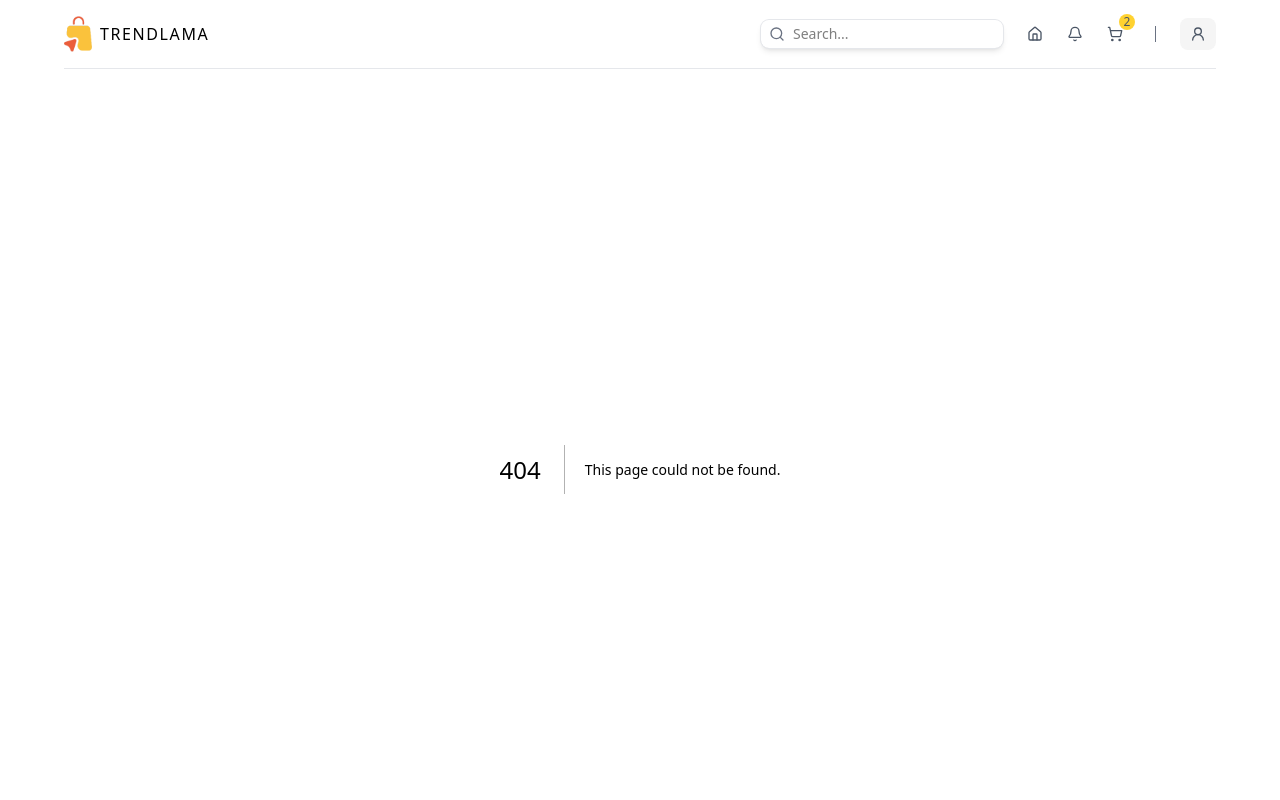
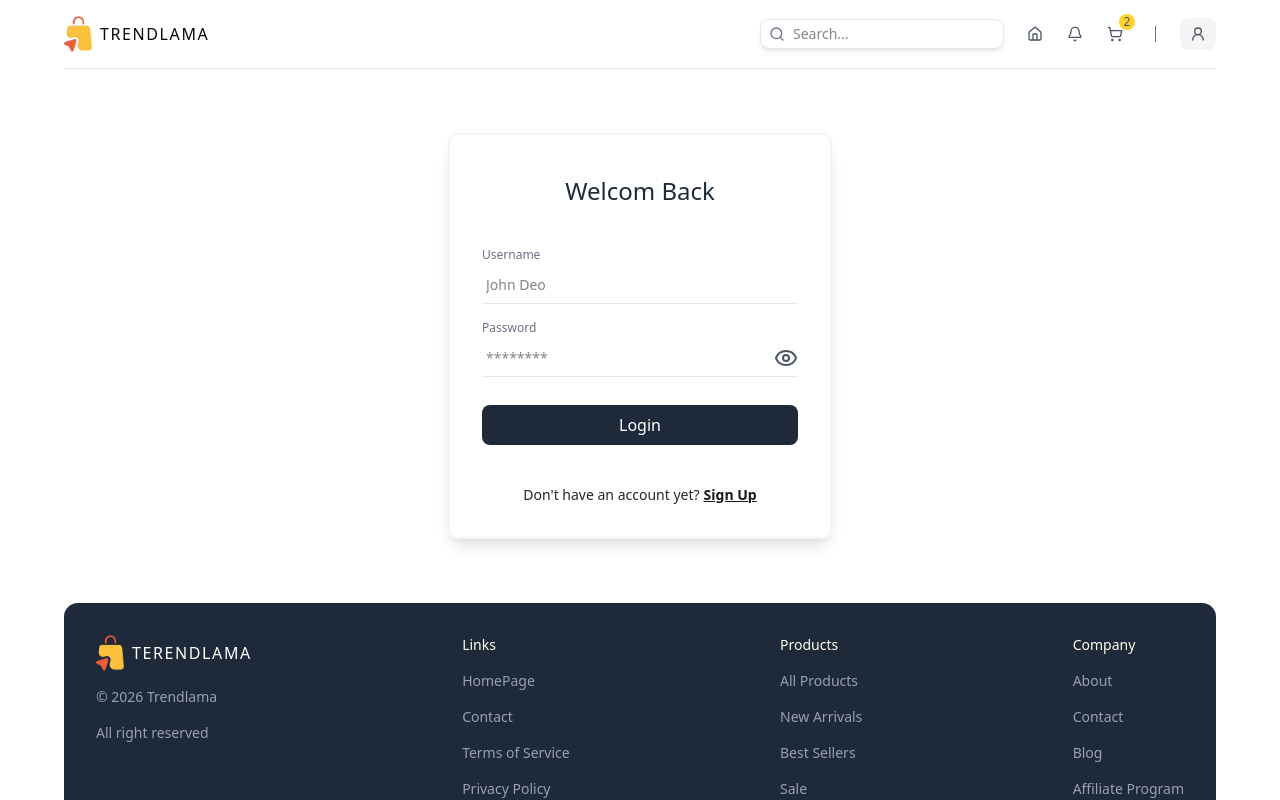
Before and after one commit to SheHab970/e-commerce_app, a Next.js app: page /login in a window 1280 px wide. Before the commit this address had no page. Shown: the top 800 px of the page. Built offline with nearby package versions, Linux system fonts and the light colour scheme.

Commit message:
Create and design Login page

```diff
--- /dev/null
+++ b/src/app/login/page.tsx
@@ -0,0 +1,27 @@
+import LoginForm from "@/components/forms/LoginForm";
+import Link from "next/link";
+
+const LoginPage = () => {
+    return (
+        <div className="flex items-center justify-center mt-16">
+            <div className="flex flex-col items-center gap-8 w-full lg:w-1/3 shadow-lg border-2 border-gray-100 p-8 rounded-lg">
+                {/* HEADER */}
+                <h1 className="text-gray-800 font-medium text-2xl py-2">
+                    Welcom Back
+                </h1>
+                {/* LOGIN FORM */}
+                <LoginForm />
+                {/* SIGN UP LINK */}
+                <p className="text-center mt-2 text-sm text-neutral-800">
+                    Don&apos;t have an account yet?
+                    <Link href="/register" className="pl-1 text-primary font-semibold underline">
+                        Sign Up
+                    </Link>
+                </p>
+            </div>
+
+        </div>
+    );
+}
+
+export default LoginPage;
--- a/src/components/Navbar.tsx
+++ b/src/components/Navbar.tsx
@@ -43,12 +43,16 @@ const Navbar = () => {
                             </Button>
                         </DropdownMenuTrigger>
                         <DropdownMenuContent align="end">
-                            <DropdownMenuItem>
-                                 <Link href="/login" className="w-full">Login</Link>
-                            </DropdownMenuItem>
-                            <DropdownMenuItem>
-                                 <Link href="/register" className="w-full">Sign In</Link>
-                            </DropdownMenuItem>
+                            <Link href="/login" className="w-full">
+                                <DropdownMenuItem>
+                                    Login
+                                </DropdownMenuItem>
+                            </Link>
+                            <Link href="/register" className="w-full cursor-pointer">
+                                <DropdownMenuItem>
+                                    Sign Up
+                                </DropdownMenuItem>
+                            </Link>
                         </DropdownMenuContent>
                     </DropdownMenu>
                     {/* <Link href="/login" className="text-sm duration-200 hover:bg-gray-800 px-3 py-1.5 rounded-xl m-0 hover:text-amber-50">Sign in</Link> */}
--- /dev/null
+++ b/src/components/forms/LoginForm.tsx
@@ -0,0 +1,86 @@
+'use client'
+
+import { LoginFormInput, loginFormSchema } from "../../types";
+import { SubmitHandler, useForm } from "react-hook-form";
+import { zodResolver } from "@hookform/resolvers/zod";
+import { useRouter } from "next/navigation";
+import { date } from "zod";
+import { useState } from "react";
+import { Eye, EyeOff } from "lucide-react";
+
+const LoginForm = () => {
+
+    const router = useRouter();
+    const [showPassword, setShowPasswoed] = useState(false);
+
+    const {
+        register,
+        handleSubmit,
+        formState: { errors, isSubmitting}
+    } = useForm<LoginFormInput>({
+        resolver : zodResolver(loginFormSchema)
+    })
+
+    const handelLoginForm: SubmitHandler<LoginFormInput> = (date) => {
+
+        console.log('login form date', date)
+        console.log('isSubmitting', isSubmitting)
+
+        // CALL AUTH FUNCTION HERE
+
+    }
+    return(
+        <form className="flex flex-col gap-4 w-full" onSubmit={handleSubmit(handelLoginForm)}>
+            {/* USER NAME  */}
+            <div className="flex flex-col gap-1">
+                <label htmlFor="userName" className="text-xs text-gray-500">
+                    Username
+                </label>
+                <input
+                    type="text"
+                    id="userName"
+                    placeholder="John Deo"
+                    className="border-b border-gray-200 py-2 px-1 text-sm outline-none"
+                    {...register("username")}
+                />
+                {errors.username && (
+                    <p className="text-red-500 text-xs">{errors.username.message}</p>
+                )}
+            </div>
+
+            {/* PASSWORD  */}
+            <div className="flex flex-col gap-1">
+                <label htmlFor="password" className="text-xs text-gray-500">
+                    Password
+                </label>
+                <div className="flex items-center justify-between border-b border-gray-200">
+                    <input
+                        type={showPassword ? "text" : "password"}
+                        id="password"
+                        placeholder="********"
+                        className=" py-2 px-1 text-sm outline-none"
+                        {...register("password")}
+                    />
+                    <button
+                        className="text-gray-600 cursor-pointer"
+                        onClick={() => setShowPasswoed((val) => !val)}
+                    >
+                        {showPassword ? <EyeOff /> : <Eye/>}
+                    </button>
+
+                </div>
+                {errors.password && (
+                    <p className="text-red-500 text-xs">{errors.password.message}</p>
+                )}
+            </div>
+            <button
+                type="submit"
+                className="w-full bg-gray-800 hover:bg-gray-950 transition-all duration-300 text-white rounded-md cursor-pointer flex items-center justify-center p-2 mt-3"
+            >
+                Login
+            </button>
+        </form>
+    );
+}
+
+export default LoginForm;
--- a/src/types.ts
+++ b/src/types.ts
@@ -45,3 +45,10 @@ export const paymentFormSchema = z.object({
 })
 
 export type PaymentFormInput = z.infer<typeof paymentFormSchema>;
+
+export const loginFormSchema = z.object({
+    username: z.string().min(1, 'Username is required!'),
+    password: z.string().min(1, "Password is required!"),
+})
+
+export type LoginFormInput = z.infer<typeof loginFormSchema>;
```
